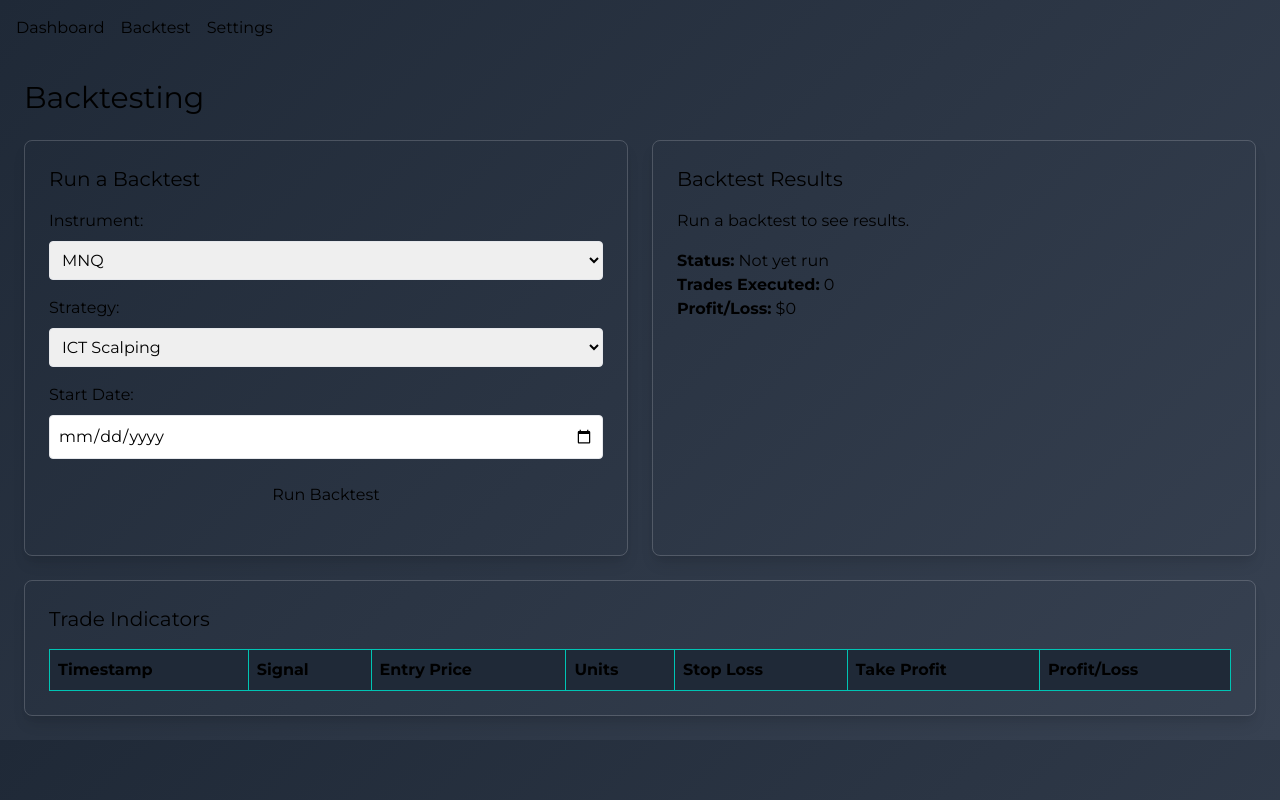
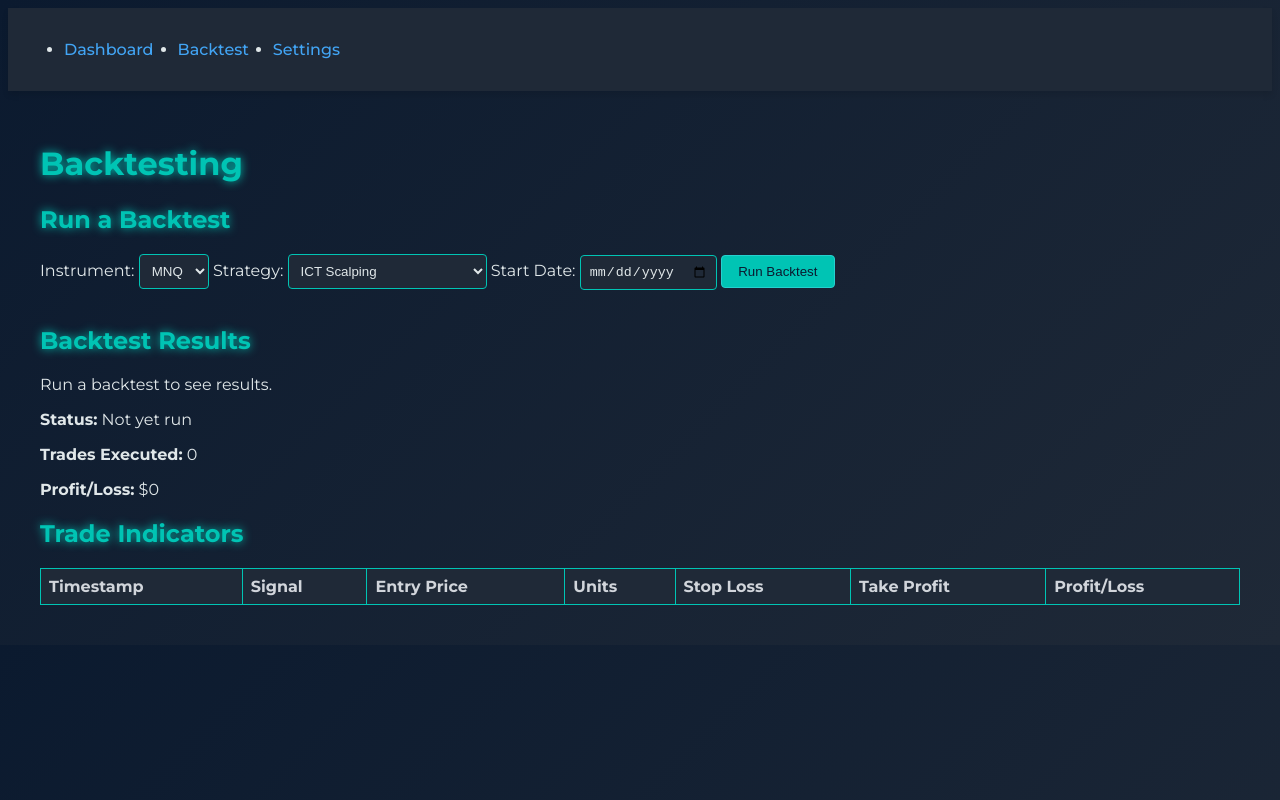
Before and after one commit to thewolfofweb3/trading-platform-frontend, a plain HTML site: page backtest.html in a window 1280 px wide. Drawn offline with nearby package versions, Linux system fonts and the light colour scheme.

Commit message:
Update styles.css

```diff
--- a/styles.css
+++ b/styles.css
@@ -1,46 +1,89 @@
-/* Load a pre-built Tailwind CSS file */
-@import url('https://cdnjs.cloudflare.com/ajax/libs/tailwindcss/2.2.19/tailwind.min.css');
-
-/* Custom Modern Font */
 @import url('https://fonts.googleapis.com/css2?family=Montserrat:wght@400;500;700&display=swap');
 
-/* Custom Styles */
 body {
     font-family: 'Montserrat', sans-serif;
-    background: linear-gradient(135deg, #1F2937, #374151); /* Cooler, darker gray gradient */
+    background: linear-gradient(135deg, #0B1A2F, #1F2937);
+    color: #E0E7E9;
 }
 
-#trade-log, #trade-indicators {
-    max-height: 300px;
-    overflow-y: auto;
-    scrollbar-color: #00C4B4 #374151; /* Custom scrollbar */
-    scrollbar-width: thin;
+nav {
+    background: #1F2937;
+    padding: 1rem;
+    box-shadow: 0 4px 6px rgba(0, 0, 0, 0.1);
 }
 
-#trade-log::-webkit-scrollbar, #trade-indicators::-webkit-scrollbar {
-    width: 8px;
+nav ul {
+    display: flex;
+    gap: 1.5rem;
 }
 
-#trade-log::-webkit-scrollbar-track, #trade-indicators::-webkit-scrollbar-track {
-    background: #374151;
+nav a {
+    color: #42A5F5;
+    text-decoration: none;
+    font-weight: 500;
+    transition: color 0.3s;
 }
 
-#trade-log::-webkit-scrollbar-thumb, #trade-indicators::-webkit-scrollbar-thumb {
+nav a:hover {
+    color: #00C4B4;
+}
+
+.container {
+    max-width: 1200px;
+    margin: 0 auto;
+    padding: 2rem;
+}
+
+h1, h2 {
+    color: #00C4B4;
+    text-shadow: 0 0 10px #00C4B4;
+}
+
+select, input[type="date"] {
+    background: #1F2937;
+    color: #E0E7E9;
+    border: 1px solid #00C4B4;
+    padding: 0.5rem;
+    border-radius: 0.25rem;
+    margin-bottom: 1rem;
+}
+
+button {
     background: #00C4B4;
-    border-radius: 4px;
+    color: #0B1A2F;
+    border: 1px solid #26D0CE;
+    padding: 0.5rem 1rem;
+    border-radius: 0.25rem;
+    cursor: pointer;
+    transition: box-shadow 0.3s;
+}
+
+button:hover {
+    box-shadow: 0 0 15px #26D0CE;
 }
 
 table {
+    width: 100%;
     border-collapse: collapse;
-    width: 100%;
+    margin-top: 1rem;
 }
 
 th, td {
     border: 1px solid #00C4B4;
-    padding: 8px;
+    padding: 0.5rem;
     text-align: left;
 }
 
 th {
-    background-color: #1F2937;
+    background: #1F2937;
+    color: #D1D5DB;
 }
+
+td {
+    background: #0B1A2F;
+}
+
+#chart {
+    border: 1px solid #00C4B4;
+    box-shadow: 0 0 10px #00C4B4;
+}
```
